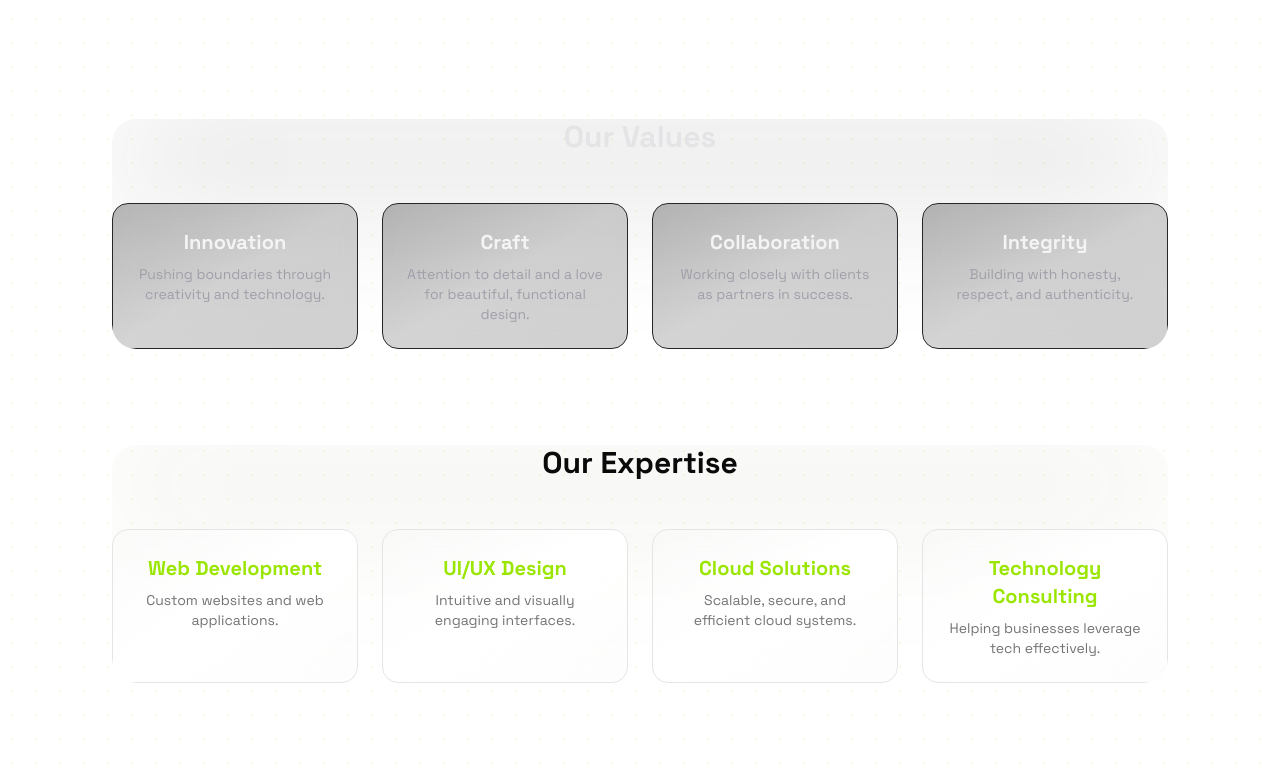
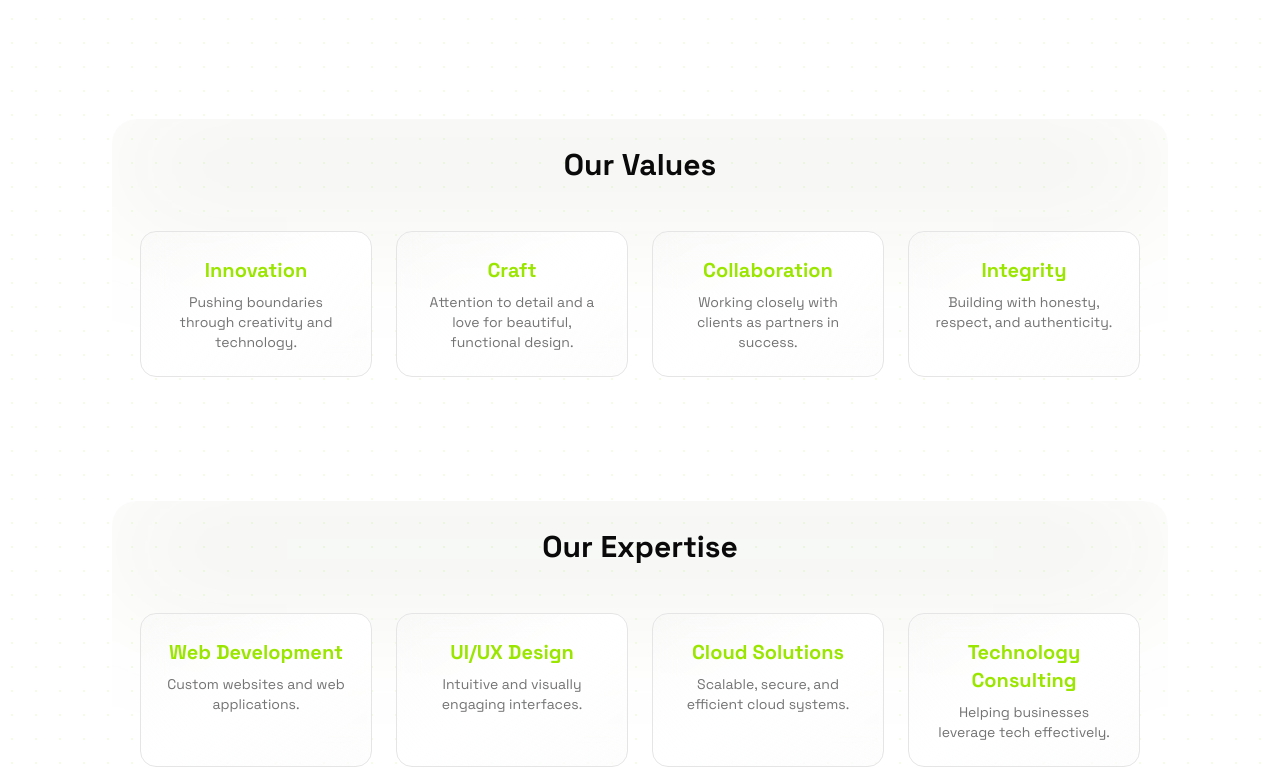
Before and after one commit to Millosaurs/ORBIT_PAD, a Next.js app: page /about in a window 1280 px wide. Shown: the part 691-1475 px from the top of the page. Built offline with nearby package versions, Linux system fonts and the light colour scheme.

Commit message:
light mode nd padding

```diff
--- a/src/app/about/page.tsx
+++ b/src/app/about/page.tsx
@@ -98,15 +98,16 @@
   whileInView="show"
   transition={{ duration: 0.6 }}
   viewport={{ once: true }}
-            className="mb-24 relative overflow-hidden rounded-3xl"
+  className="mb-24 relative overflow-hidden rounded-3xl p-7"
 >
-            <div className="absolute inset-0 bg-gradient-to-b from-neutral-800/20 via-transparent to-transparent blur-3xl pointer-events-none "></div>
+
+  <div className="absolute inset-0 bg-gradient-to-b from-lime-900/10 via-transparent to-transparent blur-3xl pointer-events-none"></div>
 
   <h2 className="text-3xl font-bold mb-12 text-center relative z-10">
-              <span className="text-zinc-200">Our Values</span>
+    <span className="">Our Values</span>
   </h2>
 
-            <div className="grid grid-cols-1 sm:grid-cols-2 lg:grid-cols-4 gap-6 relative z-10 ">
+  <div className="grid grid-cols-1 sm:grid-cols-2 lg:grid-cols-4 gap-6 relative z-10">
     {[
       { title: "Innovation", desc: "Pushing boundaries through creativity and technology." },
       { title: "Craft", desc: "Attention to detail and a love for beautiful, functional design." },
@@ -118,18 +119,22 @@
         whileHover={{
           y: -6,
           scale: 1,
-                    boxShadow: "0 0 25px rgba(255,255,255,0.05)",
-                    borderColor: "rgba(255,255,255,0.15)",
+          boxShadow: "0 0 25px rgba(163, 230, 53, 0.2)",
+          borderColor: "rgba(163, 230, 53, 0.5)",
         }}
         transition={{ type: "spring", stiffness: 200, damping: 15 }}
-                  className="p-6 rounded-2xl bg-gradient-to-br from-zinc-900/30 via-zinc-800/20 to-zinc-900/20 border border-zinc-800 transition-all backdrop-blur-md"
+        className="p-6 rounded-2xl overflow-hidden
+  bg-gradient-to-br from-muted/30 via-background to-muted/20
+  border border-border transition-all backdrop-blur-md
+"
       >
-                  <h3 className="font-bold text-xl mb-2 text-zinc-100 text-center">{item.title}</h3>
-                  <p className="text-sm text-zinc-400 text-center   ">{item.desc}</p>
+        <h3 className="font-bold text-xl mb-2 text-lime-400 text-center">{item.title}</h3>
+        <p className="text-sm text-muted-foreground text-center">{item.desc}</p>
       </motion.div>
     ))}
   </div>
 </motion.section>
+
 
           {/* Expertise */}
           <motion.section
@@ -138,7 +143,7 @@
             whileInView="show"
             transition={{ duration: 0.6 }}
             viewport={{ once: true }}
-            className="mb-24 relative overflow-hidden rounded-3xl"
+            className="mb-24 relative overflow-hidden rounded-3xl p-7"
           >
             <div className="absolute inset-0 bg-gradient-to-b from-lime-900/10 via-transparent to-transparent blur-3xl pointer-events-none"></div>
 
@@ -162,7 +167,10 @@
                     borderColor: "rgba(163, 230, 53, 0.5)",
                   }}
                   transition={{ type: "spring", stiffness: 200, damping: 15 }}
-                  className="p-6 rounded-2xl bg-gradient-to-br from-muted/30 via-background to-muted/20 border border-border transition-all backdrop-blur-md"
+                  className="p-6 rounded-2xl overflow-hidden
+  bg-gradient-to-br from-muted/30 via-background to-muted/20
+  border border-border transition-all backdrop-blur-md
+"
                 >
                   <h3 className="font-bold text-xl mb-2 text-lime-400 text-center">{item.title}</h3>
                   <p className="text-sm text-muted-foreground text-center">{item.desc}</p>
```
Lines whose indentation alone changed are shown as unchanged.
